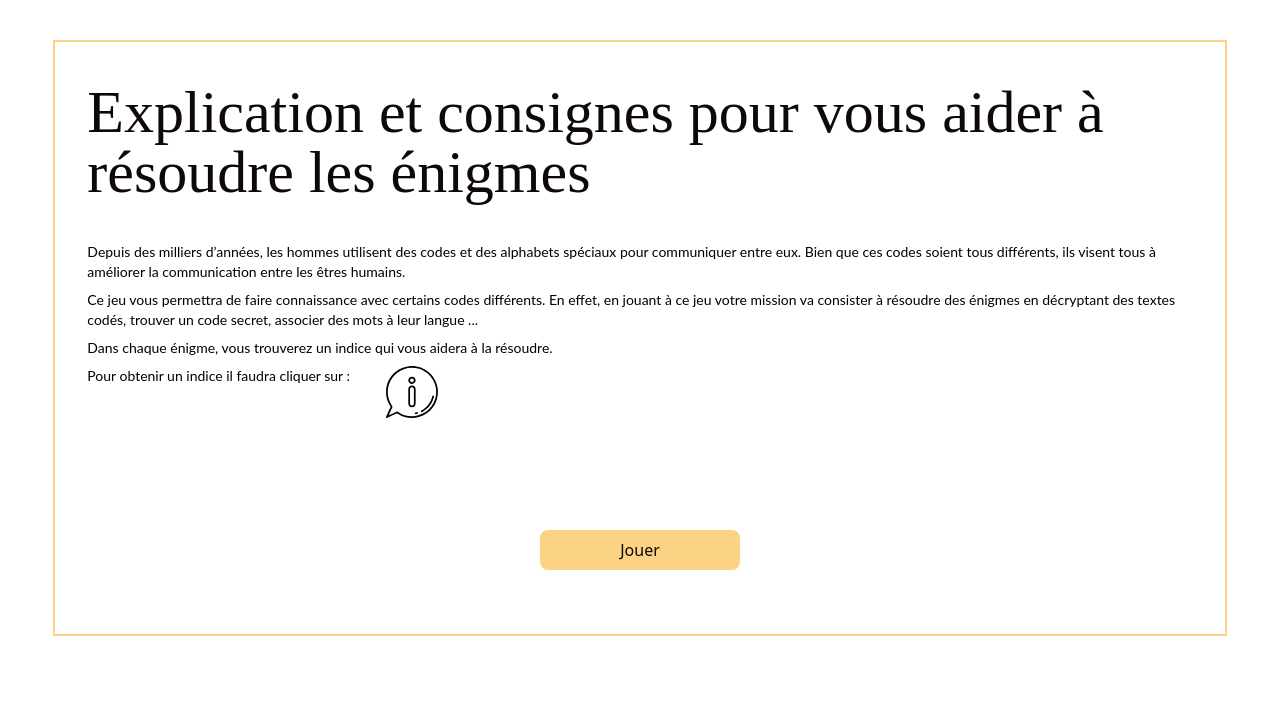
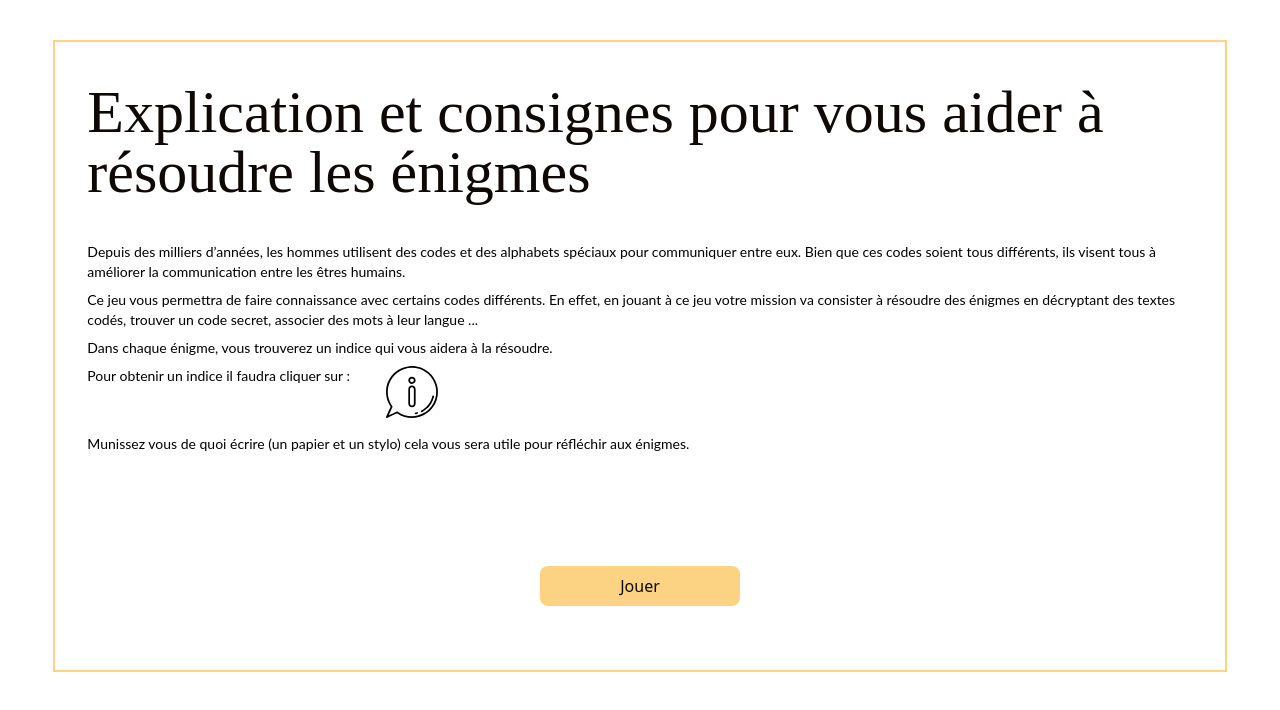
Before and after one commit to aeccher/projets6, a Vue app: page /consignes in a window 1280 px wide. Shown: the top 710 px of the page. Built offline with nearby package versions, Linux system fonts and the light colour scheme.

Commit message:
Ajout de texte de consignes

```diff
--- a/src/views/AccueilView.vue
+++ b/src/views/AccueilView.vue
@@ -7,7 +7,7 @@
       </div>
     </div>
 
-    <Router-Link to="/enigmes">
+    <Router-Link to="/consignes">
       <button class="font-Lato m-auto flex h-10 items-center justify-center rounded-lg bg-orange px-20 text-blanc">
         Commencer
       </button></Router-Link
--- a/src/views/ConsignesView.vue
+++ b/src/views/ConsignesView.vue
@@ -15,6 +15,9 @@
         <p class="px-8 pt-2 font-lato text-sm">Pour obtenir un indice il faudra cliquer sur :</p>
         <IconIndice class="pt-2" />
       </div>
+      <p class="px-8 pt-4 font-lato text-sm">
+        Munissez vous de quoi écrire (un papier et un stylo) cela vous sera utile pour réfléchir aux énigmes.
+      </p>
       <Router-Link to="/enigme1">
         <button class="font-Lato m-auto mb-16 mt-28 flex h-10 items-center justify-center rounded-lg bg-jaune px-20 text-noir">
           Jouer
```
